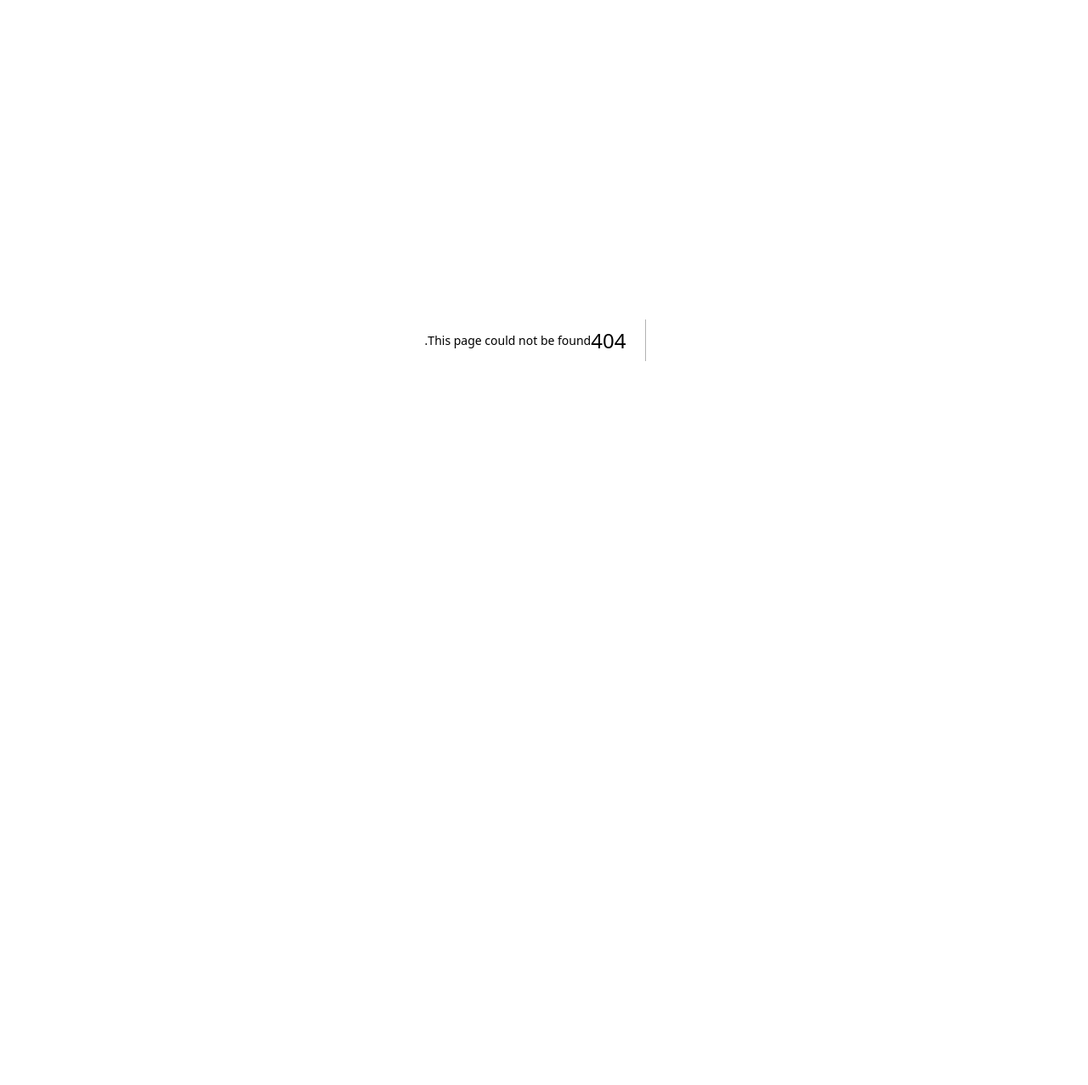
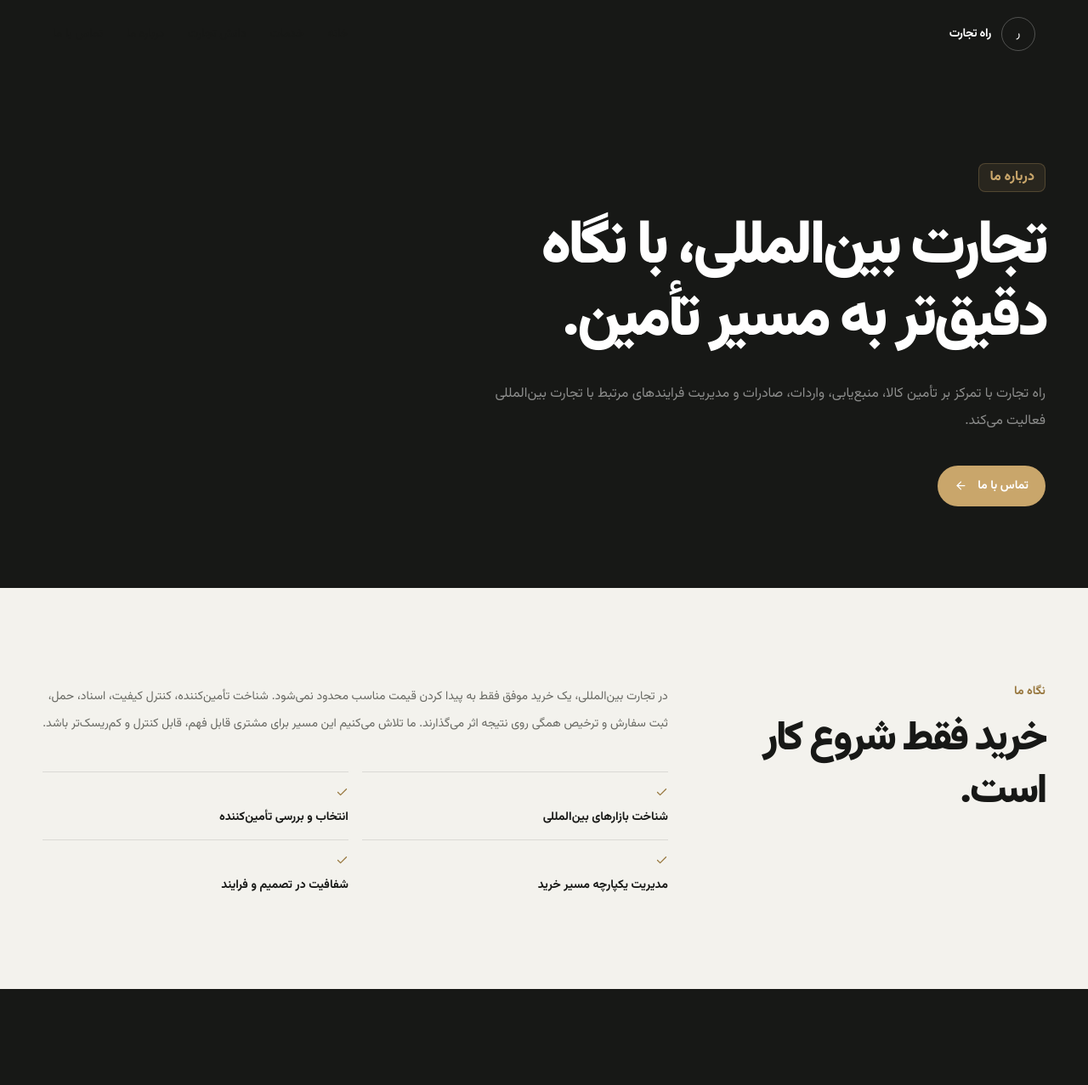
Before and after one commit to artinasd/import-export, a Next.js app: page /about in a window 1280 px wide. Before the commit this address had no page. Shown: the top 1277 px of the page at 85% size. Before the commit the page ends 800 px from the top, so only its background shows below. Built offline with nearby package versions, Linux system fonts and the light colour scheme.

Commit message:
Add about page for client preview

```diff
--- /dev/null
+++ b/app/about/page.js
@@ -0,0 +1,19 @@
+import { ArrowLeft, Check } from "lucide-react";
+import Header from "@/components/layout/Header";
+import Footer from "@/components/layout/Footer";
+import PageHeader from "@/components/site/PageHeader";
+
+const principles = ["شناخت بازارهای بین‌المللی", "انتخاب و بررسی تأمین‌کننده", "مدیریت یکپارچه مسیر خرید", "شفافیت در تصمیم و فرایند"];
+
+export default function AboutPage() {
+  return (
+    <main>
+      <Header />
+      <PageHeader eyebrow="درباره ما" title="تجارت بین‌المللی، با نگاه دقیق‌تر به مسیر تأمین." description="راه تجارت با تمرکز بر تأمین کالا، منبع‌یابی، واردات، صادرات و مدیریت فرایندهای مرتبط با تجارت بین‌المللی فعالیت می‌کند." actionHref="/contact" actionLabel="تماس با ما" />
+      <section className="bg-[#f3f2ed] py-20 lg:py-28"><div className="container-site"><div className="grid gap-12 lg:grid-cols-[.7fr_1.3fr]"><div><p className="text-sm font-bold text-[#98783f]">نگاه ما</p><h2 className="mt-4 font-display text-3xl font-black leading-[1.3] sm:text-5xl">خرید فقط شروع کار است.</h2></div><div><p className="max-w-3xl text-sm leading-8 text-[#686963]">در تجارت بین‌المللی، یک خرید موفق فقط به پیدا کردن قیمت مناسب محدود نمی‌شود. شناخت تأمین‌کننده، کنترل کیفیت، اسناد، حمل، ثبت سفارش و ترخیص همگی روی نتیجه اثر می‌گذارند. ما تلاش می‌کنیم این مسیر برای مشتری قابل فهم، قابل کنترل و کم‌ریسک‌تر باشد.</p><div className="mt-10 grid gap-4 sm:grid-cols-2">{principles.map((item) => <div key={item} className="border-t border-black/10 pt-4 text-sm font-bold"><Check size={15} className="mb-3 text-[#98783f]" />{item}</div>)}</div></div></div></div></section>
+      <section className="bg-[#171816] py-20 text-white lg:py-28"><div className="container-site"><div className="grid gap-12 lg:grid-cols-3"><div className="lg:col-span-2"><p className="text-sm font-bold text-[#c9a66b]">چشم‌انداز همکاری</p><h2 className="mt-4 font-display text-3xl font-black leading-[1.3] sm:text-5xl">یک شریک اجرایی برای مسیر تجارت، نه فقط یک واسطه خرید.</h2></div><p className="text-sm leading-8 text-white/45">از نخستین بررسی تا تحویل نهایی، هدف ما این است که تصمیم‌های مهم تجارت با اطلاعات بهتر و ارتباط شفاف‌تر گرفته شوند.</p></div></div></section>
+      <section className="bg-[#e4e2da] py-20 lg:py-24"><div className="container-site"><div className="flex flex-col gap-6 sm:flex-row sm:items-center sm:justify-between"><div><p className="text-sm font-bold text-[#98783f]">شروع همکاری</p><h2 className="mt-3 font-display text-3xl font-black sm:text-4xl">نیاز تأمین خود را با ما مطرح کنید.</h2></div><a href="/inquiry" className="inline-flex w-fit items-center gap-3 rounded-full bg-[#171816] px-6 py-4 text-sm font-bold text-white">درخواست تأمین کالا<ArrowLeft size={15} /></a></div></div></section>
+      <Footer />
+    </main>
+  );
+}
```
